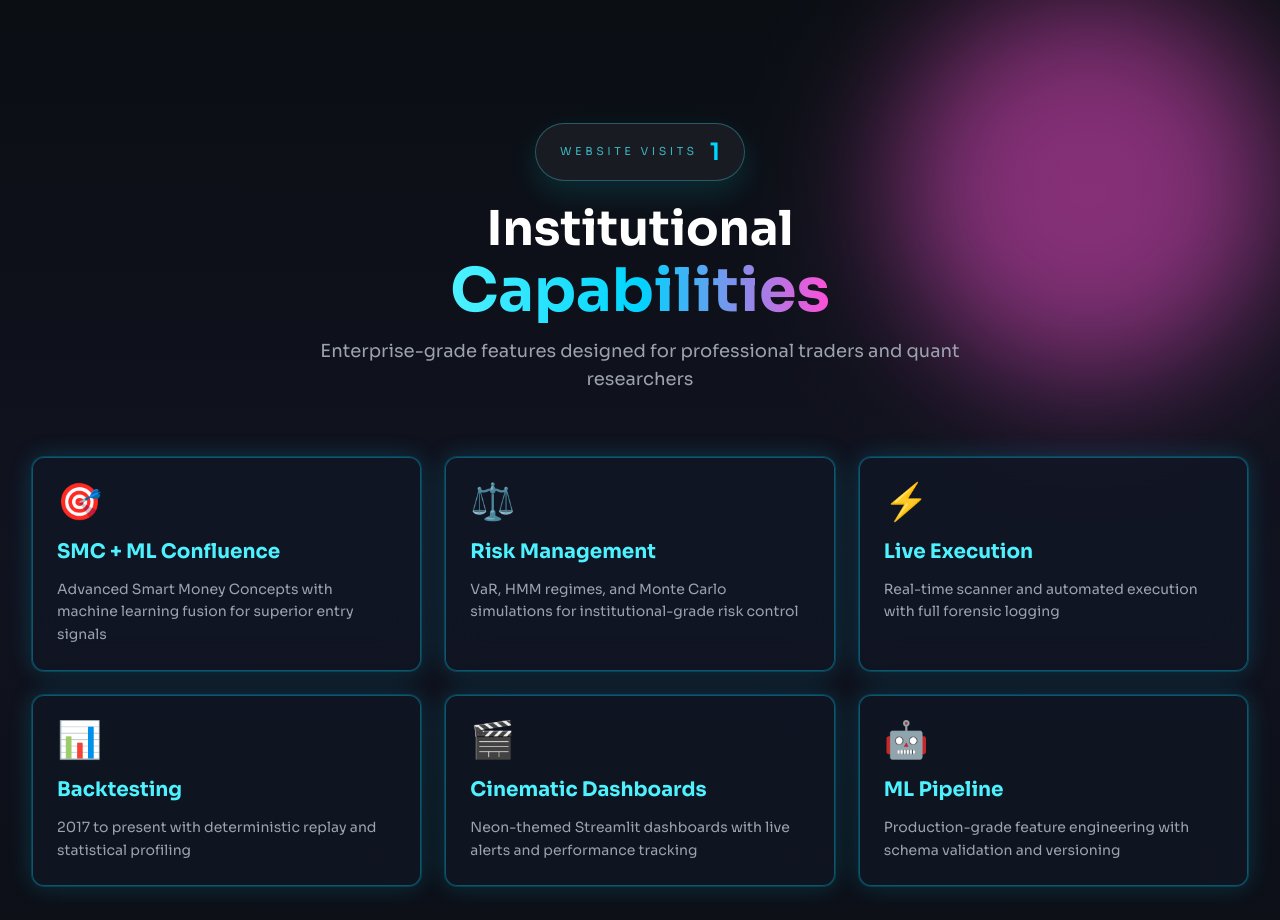
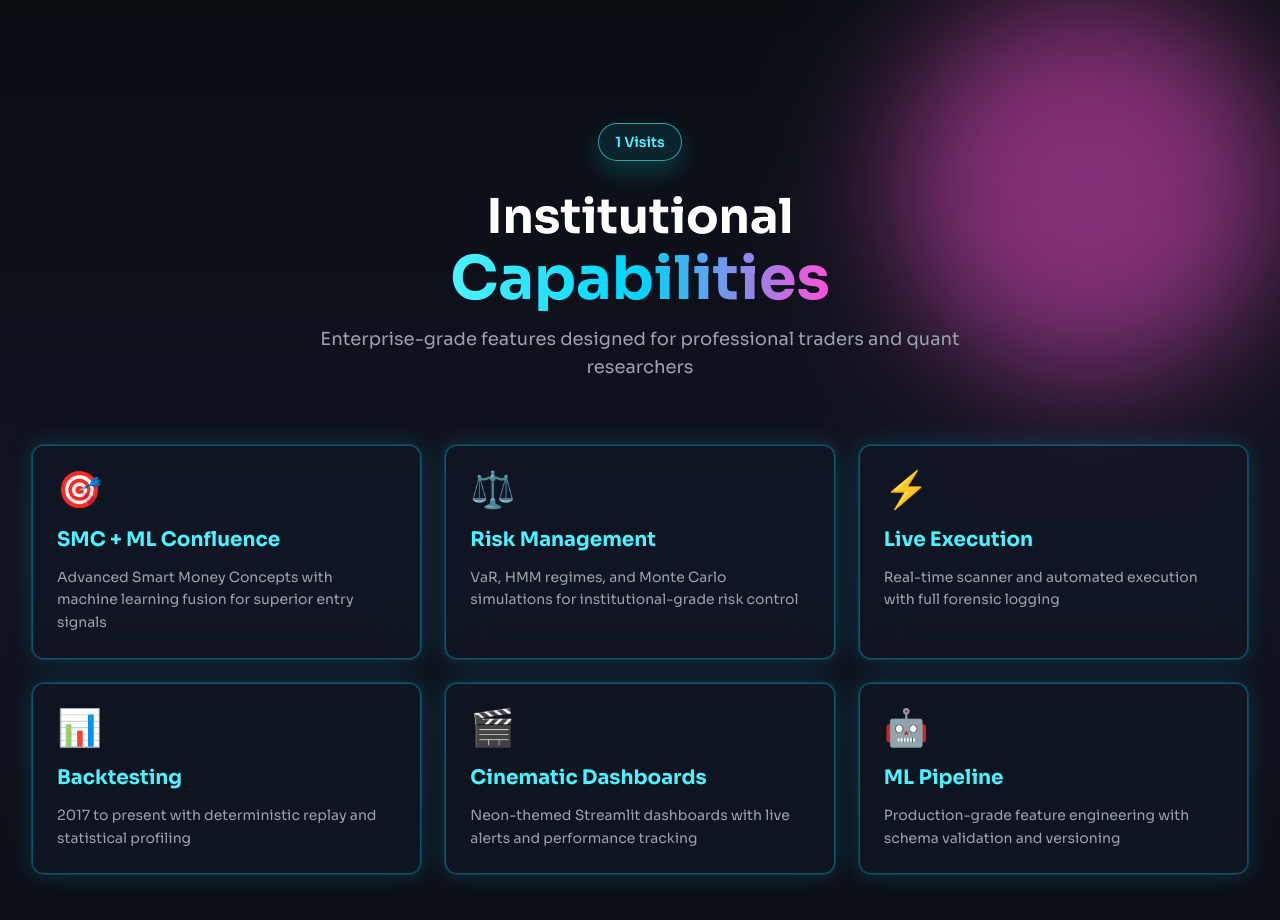
Before and after one commit to nneupane1/quant_website, a Next.js app: page / in a window 1280 px wide. Shown: the part 900-1820 px from the top of the page. Built offline with nearby package versions, Linux system fonts and the light colour scheme.

Commit message:
Restyle visit counter above capabilities

```diff
--- a/components/sections/FeaturesSection.jsx
+++ b/components/sections/FeaturesSection.jsx
@@ -15,7 +15,7 @@ export const FeaturesSection = () => {
       <div className="relative z-10 max-w-7xl mx-auto">
         {/* Header */}
         <div className="text-center mb-16">
-          <div className="flex justify-center mb-6">
+          <div className="flex justify-center mb-8">
             <VisitCounter />
           </div>
           <h2 className="text-4xl md:text-5xl font-bold mb-4">
--- a/components/sections/VisitCounter.jsx
+++ b/components/sections/VisitCounter.jsx
@@ -20,12 +20,9 @@ export const VisitCounter = () => {
   }, []);
 
   return (
-    <div className="inline-flex items-center gap-3 rounded-full border border-neon-cyan/30 bg-white/5 px-6 py-3 shadow-[0_12px_30px_rgba(0,255,255,0.12)]">
-      <span className="text-[10px] sm:text-[11px] uppercase tracking-[0.32em] text-neon-cyan/70">
-        Website Visits
-      </span>
-      <span className="text-xl sm:text-2xl font-semibold text-neon-blue">
-        {count ?? '—'}
+    <div className="inline-flex items-center rounded-full border border-neon-cyan/60 bg-neon-blue/10 px-4 py-2 shadow-[0_10px_24px_rgba(0,255,255,0.18)]">
+      <span className="text-xs sm:text-sm font-semibold text-neon-cyan">
+        {count ?? '—'} Visits
       </span>
     </div>
   );
```
